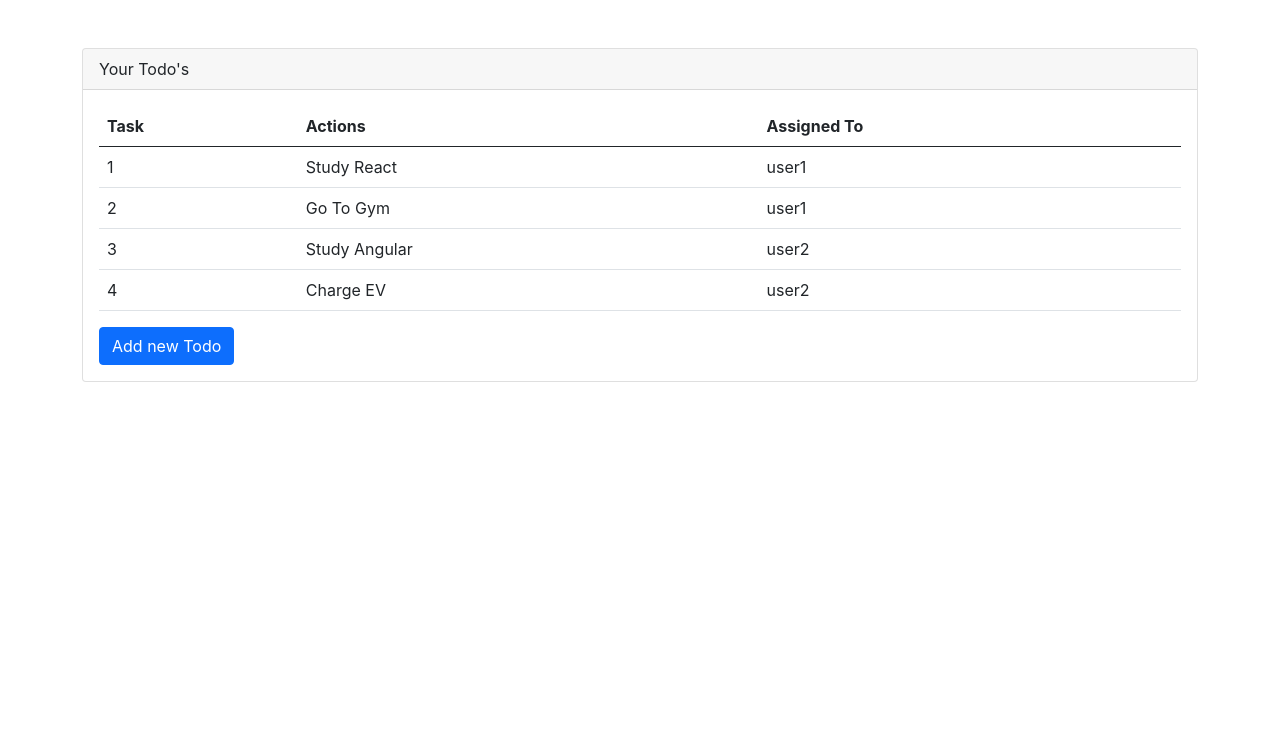
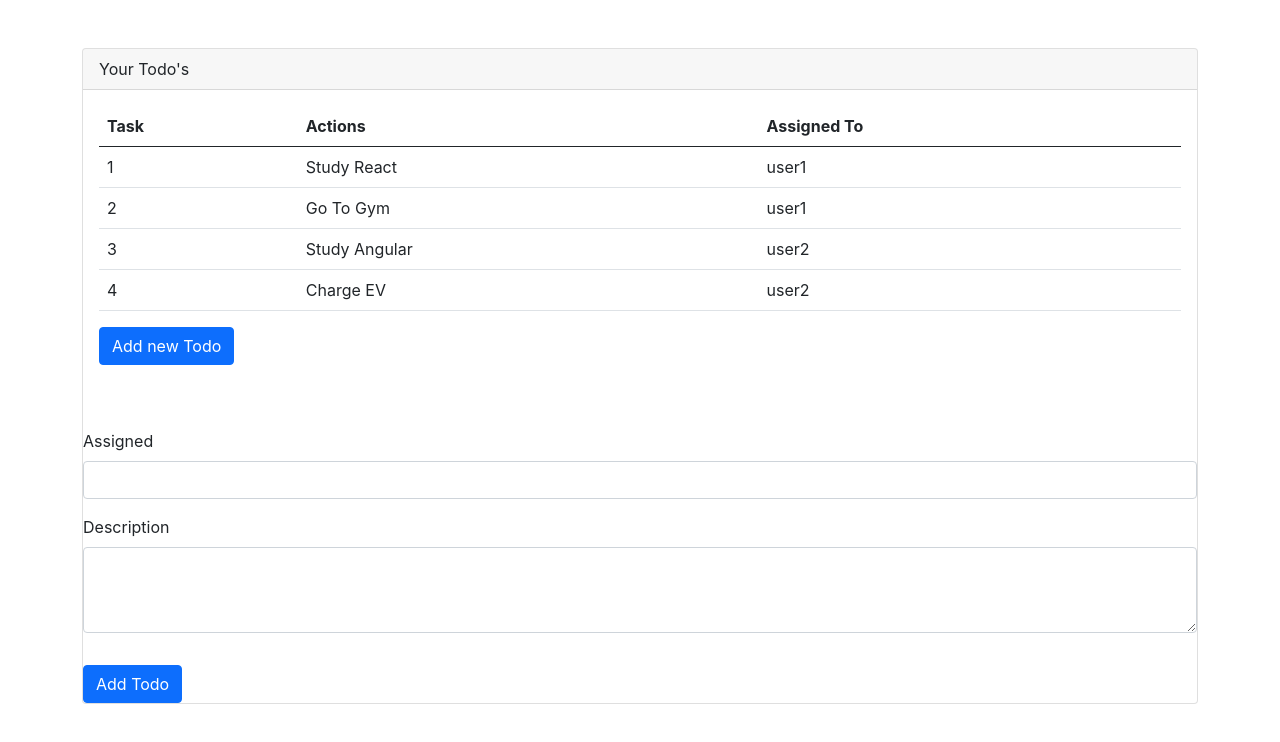
Before and after one commit to sahuji90/react-todos, a React (Create React App) app: page / in a window 1280 px wide. Shown: the top 742 px of the page. Built offline with nearby package versions, Linux system fonts and the light colour scheme.

Commit message:
added react form elements

```diff
--- a/src/App.js
+++ b/src/App.js
@@ -2,6 +2,7 @@
 import logo from './logo.svg';
 import './App.css';
 import ToDoTable from './components/ToDoTable';
+import NewToDoForm from './components/NewToDoForm';
 function App() {
 const [todos,setTodos] = useState(
     [{rownum:'1',taskName:'Study React',taskAssigned:'user1'},
@@ -25,6 +26,7 @@
             <ToDoTable todos={todos}/>
             <button class='btn btn-primary' onClick={addTodo}>Add new Todo</button>
           </div>
+          <NewToDoForm/>
         </div>
 
     </div>
--- /dev/null
+++ b/src/components/NewToDoForm.js
@@ -0,0 +1,19 @@
+import React from "react";
+function NewToDoForm(){
+    return(
+        <div className="mt-5">
+            <form>
+                <div className='mb-3'>
+                    <label className="form-label">Assigned</label>
+                    <input type='text' className='form-control' required></input>
+                </div>
+                <div className='mb-3'>
+                    <label className="form-label">Description</label>
+                    <textarea className='form-control' rows={3} required></textarea>
+                </div>
+                <button type='button' className='btn btn-primary mt-3'>Add Todo</button>
+            </form>
+        </div>
+    )
+}
+export default NewToDoForm;
```
